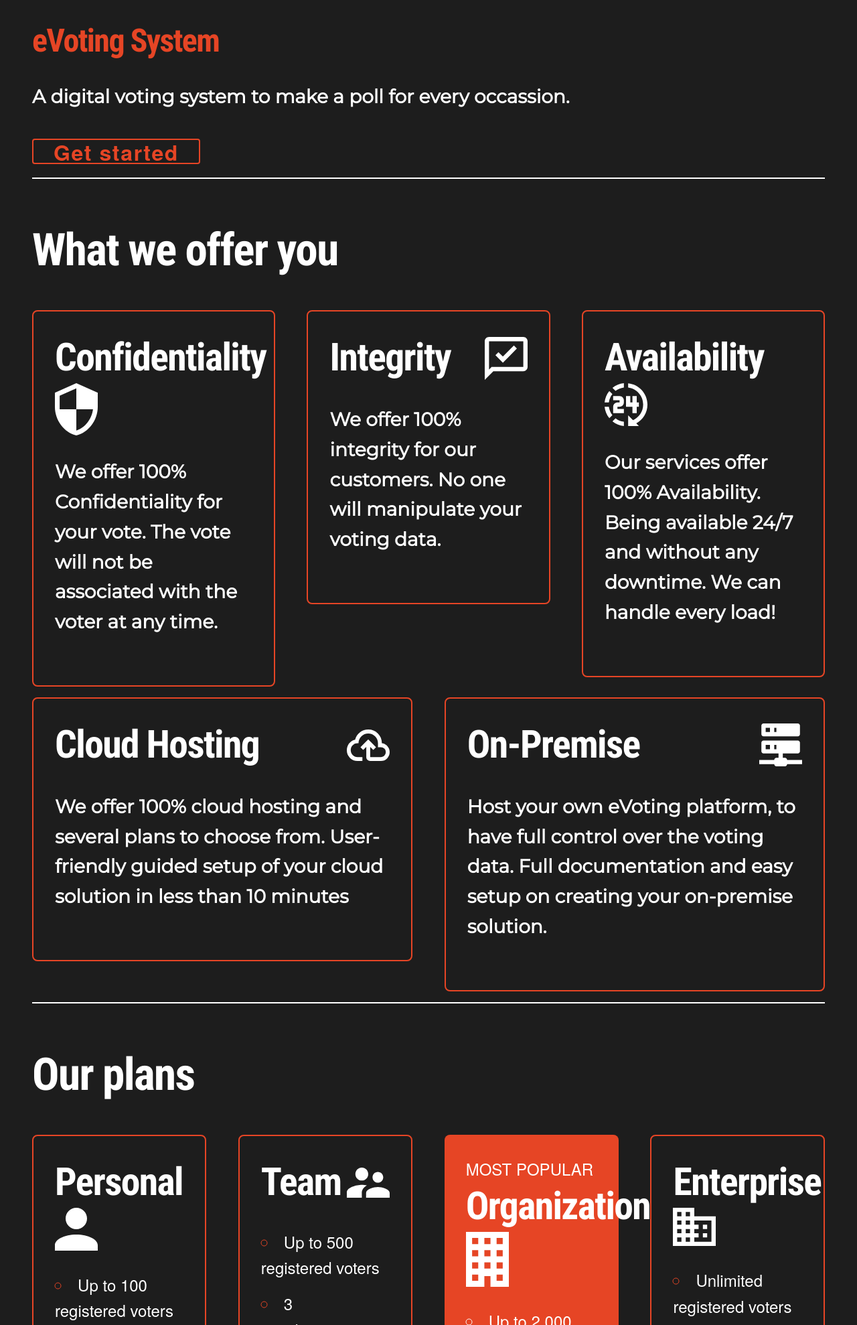
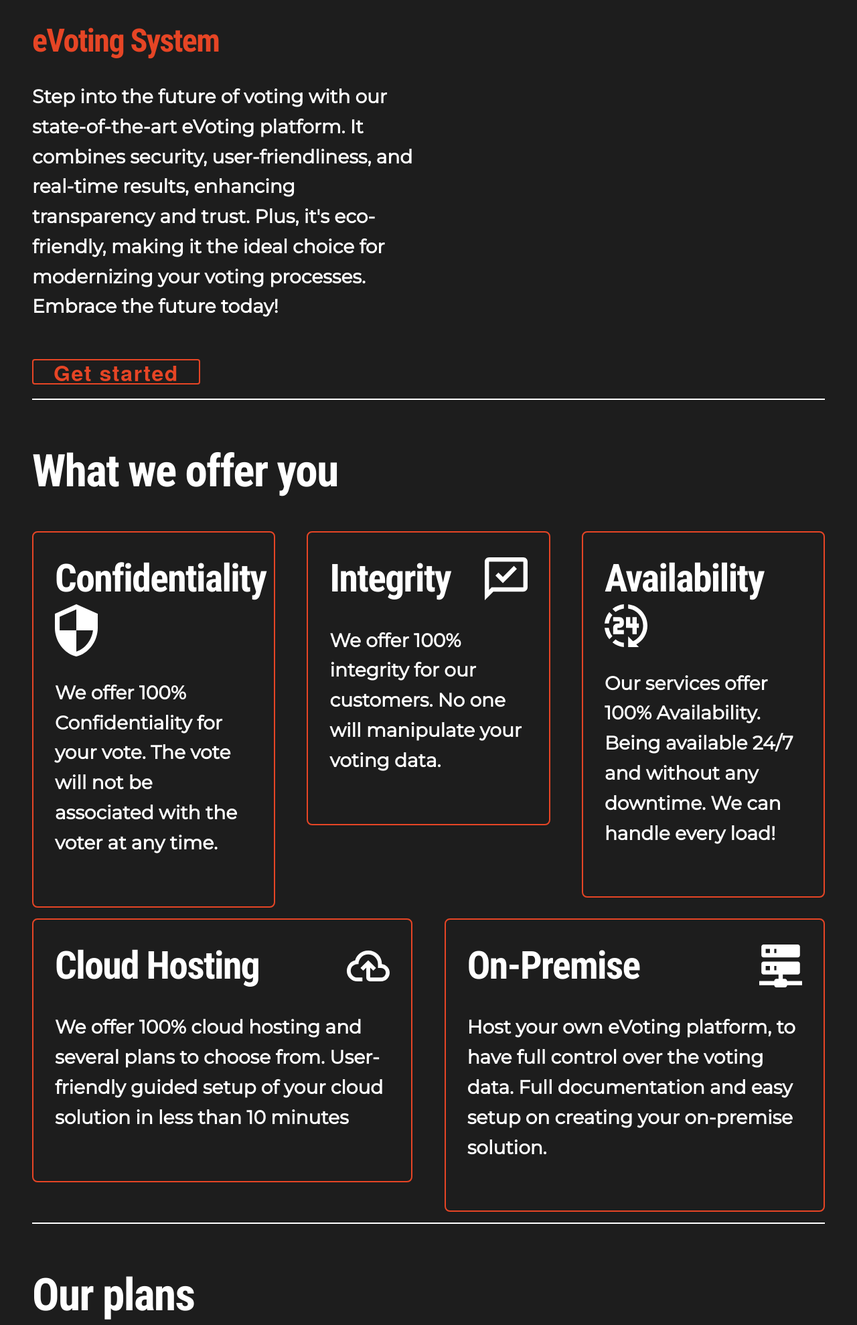
Before and after one commit to MaxHilmbauer/css-framework, a website built with Parcel: page index.html in a window 1280 px wide. Shown: the part 160-2138 px from the top of the page at 67% size. Built offline with nearby package versions, Linux system fonts and the light colour scheme.

Commit message:
Added label for cards

```diff
--- a/css/global.css
+++ b/css/global.css
@@ -97,7 +97,14 @@ section>.actions {
 	margin-top: 1rem;
 }
 
-.card::before {
+.card-label {
+	font-family: 'Montserrat', sans-serif;
+	position: absolute;
+	margin-top: -4.5rem;
+	background-color: var(--background);
+	padding: 10px;
+	border-radius: 25px;
+	border: 3px solid var(--primary);
 }
 
 .card.outlined {
--- a/index.html
+++ b/index.html
@@ -54,9 +54,17 @@
         eVoting System
       </h1>
       <div class="content">
-        <p>
-          A digital voting system to make a poll for every occassion.
-        </p>
+        <div class="row">
+          <div class="six columns">
+            <p>
+              Step into the future of voting with our state-of-the-art eVoting platform.
+              It combines security, user-friendliness, and real-time results, enhancing transparency and trust.
+              Plus, it's eco-friendly, making it the ideal choice for modernizing your voting processes. <br>
+              Embrace the future today!
+            </p>
+          </div>
+        </div>
+
       </div>
       <div class="actions">
         <button class="outlined lg" >Get started</button>
@@ -237,7 +245,7 @@
   <footer>
     <div class="row">
       <div class="four columns">
-        <h5>Products</h5>
+        <h4>Products</h4>
         <ul>
           <li><a href="#">eVoting Ultimate</a></li>
           <li><a href="#">eVoting Plus</a></li>
@@ -245,7 +253,7 @@
         </ul>
       </div>
       <div class="four columns" >
-        <h5>Resources</h5>
+        <h4>Resources</h4>
         <ul>
           <li><a href="#">Documentation</a></li>
           <li><a href="#">Newsletter</a></li>
@@ -254,7 +262,7 @@
       </div>
       <div class="four columns">
         <ul>
-          <li><h5>Company</h5></li>
+          <li><h4>Company</h4></li>
           <li><a href="#">Careers</a></li>
           <li><a href="#">About us</a></li>
           <li><a href="#contactForm">Contact</a></li>
```
Also changed, not shown: html/SamplePageTwo.html (+1 -1 lines).
